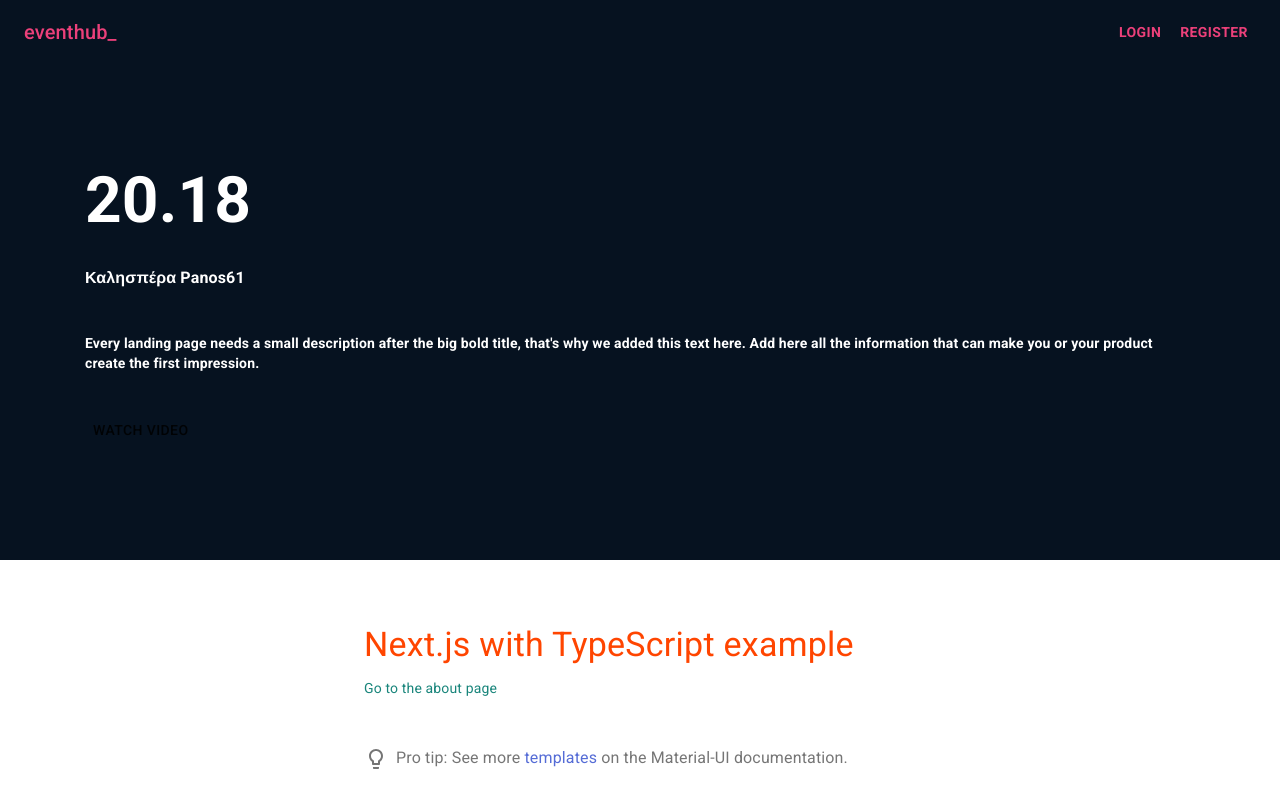
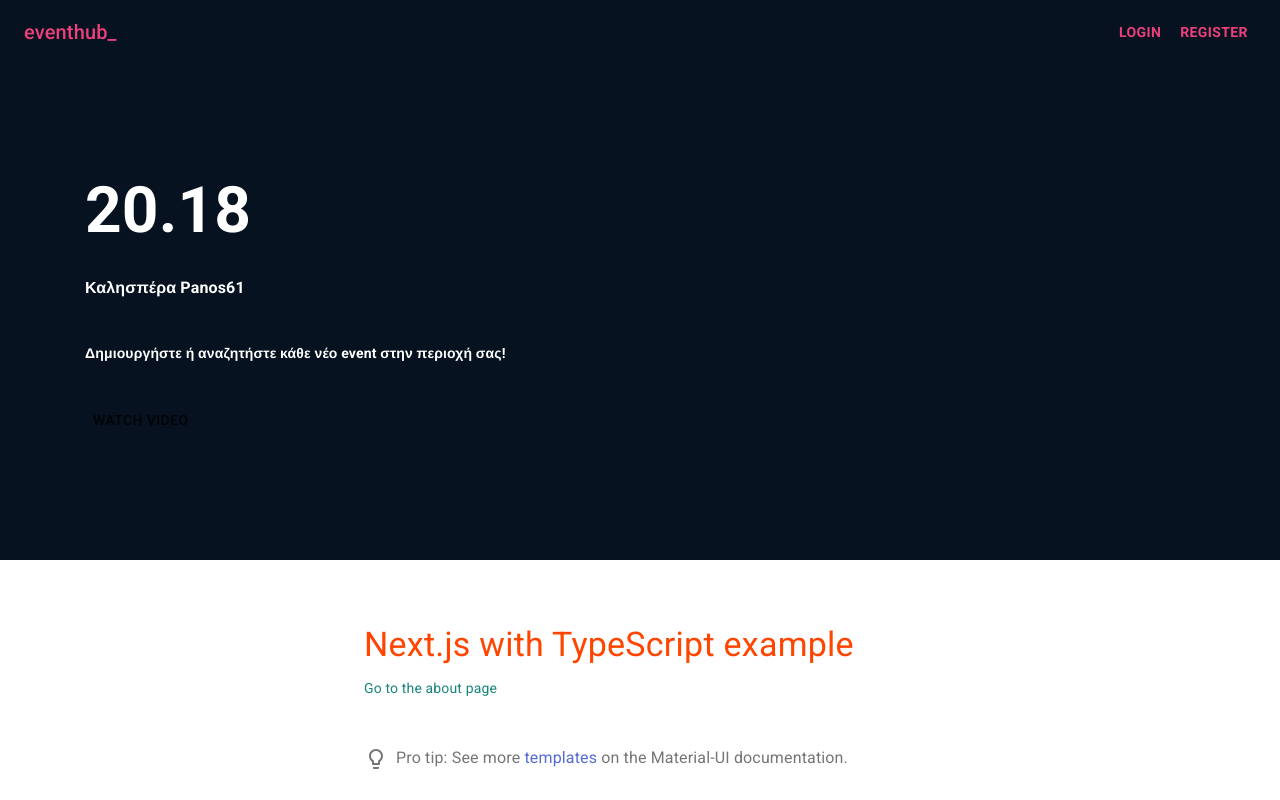
Before and after one commit to Panos61/eventhub_client, a Next.js app: page / in a window 1280 px wide. Shown: the top 800 px of the page. Built offline with nearby package versions, Linux system fonts and the light colour scheme.

Commit message:
+Time Component

```diff
--- a/components/DashBoard/Time.tsx
+++ b/components/DashBoard/Time.tsx
@@ -3,7 +3,10 @@ import React from 'react';
 const Time: React.FC = () => {
   return (
     <div>
-      <h1 style={{ color: 'red', fontSize: '30px' }}>20.18</h1>
+      <h1 style={{ color: 'white', fontSize: '8vh' }}>
+        20.18
+        <br /> <h4 style={{ fontSize: '2vh' }}> Καλησπέρα Panos61 </h4>
+      </h1>
     </div>
   );
 };
--- a/pages/index.tsx
+++ b/pages/index.tsx
@@ -56,16 +56,9 @@ export default function Index() {
         <div className={classes.container}>
           <GridContainer>
             <GridItem>
-              <h1 style={{ color: 'white', fontSize: '8vh' }}>
-                20.18
-                <br /> <h4 style={{ fontSize: '2vh' }}> Καλησπέρα Panos61 </h4>
-              </h1>
-
+              <Time />
               <h4>
-                Every landing page needs a small description after the big bold
-                title, that{"'"}s why we added this text here. Add here all the
-                information that can make you or your product create the first
-                impression.
+                Δημιουργήστε ή αναζητήστε κάθε νέο event στην περιοχή σας!
               </h4>
               <br />
               <Button href='https://www.youtube.com/watch?v=dQw4w9WgXcQ&ref=creativetim'>
--- a/pages/register.tsx
+++ b/pages/register.tsx
@@ -31,7 +31,7 @@ const Register = () => {
   return (
     <>
       <CssBaseline />
-      <Box mt={25}>
+      <Box mt={15}>
         <Container maxWidth='sm'>
           <Card className={classes.root} elevation={5}>
             <CardContent>
--- a/src/Copyright.tsx
+++ b/src/Copyright.tsx
@@ -4,9 +4,9 @@ import MuiLink from '@material-ui/core/Link';
 
 export default function Copyright() {
   return (
-    <Typography variant="body2" color="textSecondary" align="center">
+    <Typography variant='body2' color='textSecondary' align='center'>
       {'Copyright © '}
-      <MuiLink color="inherit" href="https://material-ui.com/">
+      <MuiLink color='inherit' href='https://material-ui.com/'>
         Your Website
       </MuiLink>{' '}
       {new Date().getFullYear()}
--- a/views/Parallax.tsx
+++ b/views/Parallax.tsx
@@ -39,40 +39,40 @@ const useStyles = makeStyles(() => ({
 }));
 
 export default function Parallax(props: any) {
-  let windowScrollTop;
-  if (typeof window !== 'undefined') {
-    if (window.innerWidth >= 768) {
-      windowScrollTop = window.pageYOffset / 3;
-    } else {
-      windowScrollTop = 0;
-    }
-  }
+  // let windowScrollTop;
+  // if (typeof window !== 'undefined') {
+  //   if (window.innerWidth >= 768) {
+  //     windowScrollTop = window.pageYOffset / 3;
+  //   } else {
+  //     windowScrollTop = 0;
+  //   }
+  // }
 
-  const [transform, setTransform] = React.useState(
-    'translate3d(0,' + windowScrollTop + 'px,0)'
-  );
-  React.useEffect(() => {
-    if (window.innerWidth >= 768) {
-      window.addEventListener('scroll', resetTransform);
-    }
-    return function cleanup() {
-      if (window.innerWidth >= 768) {
-        window.removeEventListener('scroll', resetTransform);
-      }
-    };
-  });
-  const resetTransform = () => {
-    var windowScrollTop = window.pageYOffset / 3;
-    setTransform('translate3d(0,' + windowScrollTop + 'px,0)');
-  };
+  // const [transform, setTransform] = React.useState(
+  //   'translate3d(0,' + windowScrollTop + 'px,0)'
+  // );
+  // React.useEffect(() => {
+  //   if (window.innerWidth >= 768) {
+  //     window.addEventListener('scroll', resetTransform);
+  //   }
+  //   return function cleanup() {
+  //     if (window.innerWidth >= 768) {
+  //       window.removeEventListener('scroll', resetTransform);
+  //     }
+  //   };
+  // });
+  // const resetTransform = () => {
+  //   var windowScrollTop = window.pageYOffset / 3;
+  //   setTransform('translate3d(0,' + windowScrollTop + 'px,0)');
+  // };
 
   const { filter, className, children, style, small } = props;
   const classes = useStyles();
   const parallaxClasses = classNames({
     [classes.parallax]: true,
     [classes.filter]: filter,
-    [classes.small]: small,
-    [className]: className !== undefined,
+    // [classes.small]: small,
+    // [className]: className !== undefined,
   });
 
   return (
@@ -80,7 +80,7 @@ export default function Parallax(props: any) {
       className={parallaxClasses}
       style={{
         ...style,
-        transform: transform,
+        // transform: transform,
       }}
     >
       {children}
```
